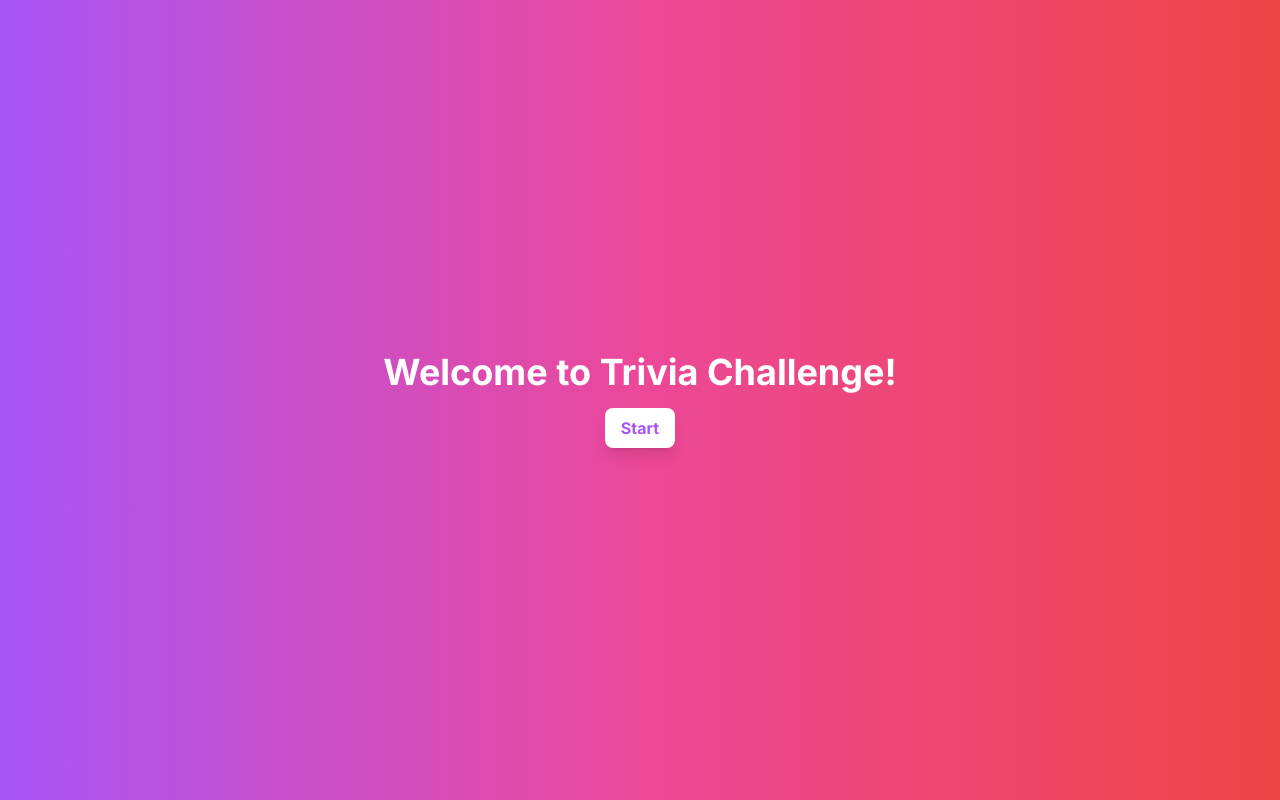
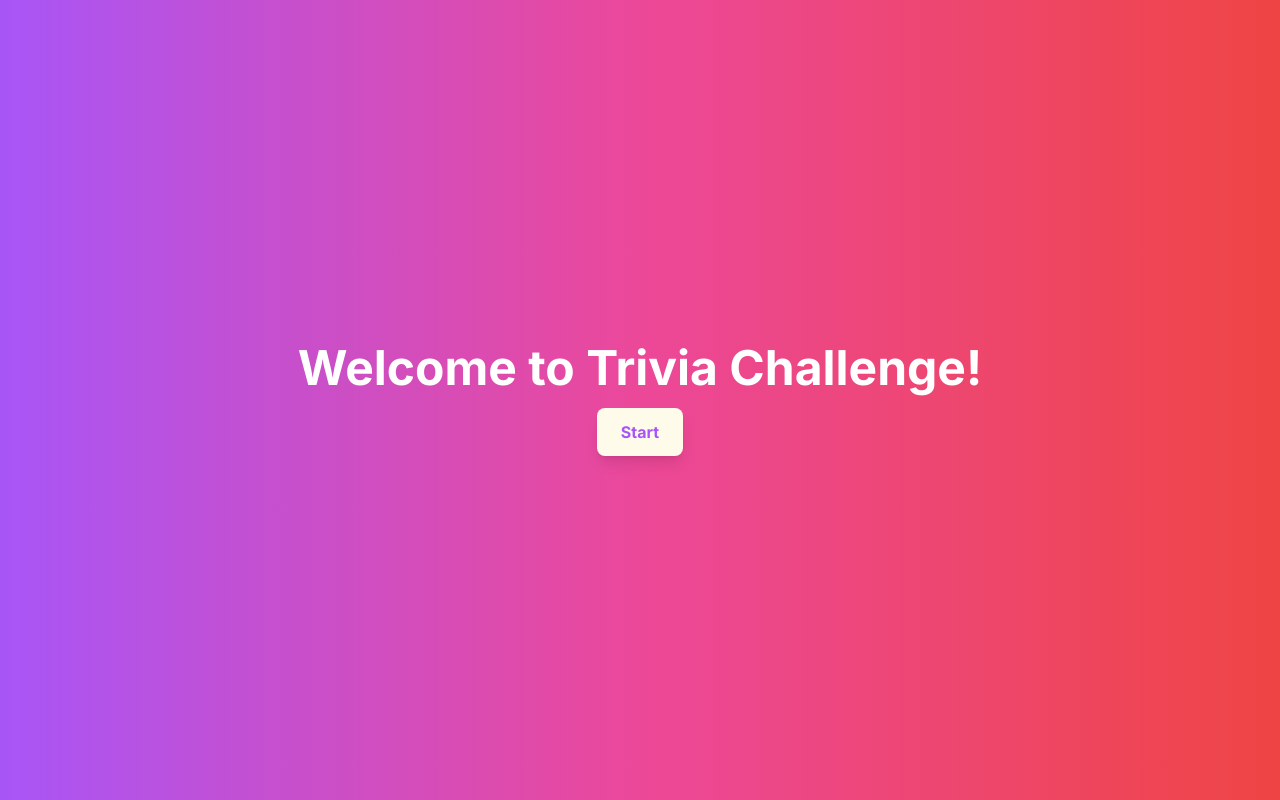
Before and after one commit to Ai5678/TriviaChallange, a Next.js app: page / in a window 1280 px wide. Built offline with nearby package versions, Linux system fonts and the light colour scheme.

Commit message:
adjust for responsiveness

```diff
--- a/app/greeting.js
+++ b/app/greeting.js
@@ -1,9 +1,9 @@
 
 export default function Greeting({startTrivia}){
     return(
-        <div className="flex flex-col items-center justify-center min-h-screen bg-gradient-to-r from-purple-500 via-pink-500 to-red-500">
-            <h1 className="text-4xl font-bold text-white mb-4">Welcome to Trivia Challenge!</h1>
-            <button onClick={startTrivia} className="bg-white text-purple-500 font-bold py-2 px-4 rounded-lg shadow-lg transition duration-300 ease-in-out transform hover:scale-110">Start</button>
+        <div className="flex flex-col items-center justify-center min-h-screen bg-gradient-to-r from-purple-500 via-pink-500 to-red-500 p-4">
+            <h1 className="text-4xl md:text-5xl font-bold text-white mb-4">Welcome to Trivia Challenge!</h1>
+            <button onClick={startTrivia} className="bg-amber-50 text-purple-500 font-bold py-2 px-4 md:py-3 md:px-6 rounded-lg shadow-lg transition duration-300 ease-in-out transform hover:scale-110">Start</button>
         </div>
     );
 }
--- a/app/trivia.js
+++ b/app/trivia.js
@@ -67,8 +67,8 @@ export default function Trivia({finishTrivia}) {
     const currentQuestion = triviaQuestions[currentQuestionIndex];
 
     return(
-        <div className="flex items-center justify-center min-h-screen bg-gradient-to-r from-purple-500 via-pink-500 to-red-500 text-amber-50">
-            <header>
+        <div className="flex flex-col items-center justify-center min-h-screen bg-gradient-to-r from-purple-500 via-pink-500 to-red-500 text-amber-50 p-5">
+            <header className="text-center max-w-4xl">
                 <div className="text-center text-2xl font-bold py-5">Current Points: {currentPoints}</div>
                 <div className="grid grid-cols-2 gap-4 py-5">
                     <div className="text-left text-lg font-medium">Difficulty: {currentQuestion.difficulty}</div>
```
